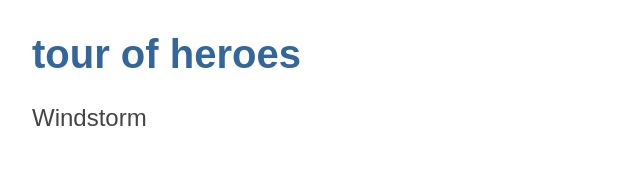
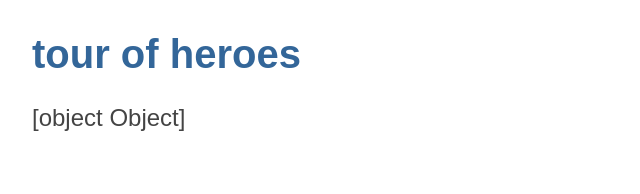
Before and after one commit to willgsw22/hero, an Angular app in the folder myHeroApp/angular-tour-of-heroes/: page / in a window 1280 px wide. Shown: the top 194 px of the page, without its empty margins (0-640 px from the left). Built offline with nearby package versions, Linux system fonts and the light colour scheme.

Commit message:
created a hero

```diff
--- a/myHeroApp/angular-tour-of-heroes/src/app/app.component.ts
+++ b/myHeroApp/angular-tour-of-heroes/src/app/app.component.ts
@@ -8,3 +8,7 @@ import { Component } from '@angular/core';
 export class AppComponent {
   title = 'tour of heroes';
 }
+export interface Hero {
+  id: number;
+  name: string;
+}
--- /dev/null
+++ b/myHeroApp/angular-tour-of-heroes/src/app/hero.ts
@@ -0,0 +1,4 @@
+export interface Hero {
+    id: 1;
+    name: 'Windstorm';
+  }
--- a/myHeroApp/angular-tour-of-heroes/src/app/heroes/heroes.component.ts
+++ b/myHeroApp/angular-tour-of-heroes/src/app/heroes/heroes.component.ts
@@ -1,4 +1,5 @@
 import { Component, OnInit } from '@angular/core';
+import { Hero } from '../hero';
 
 @Component({
   selector: 'app-heroes',
@@ -6,10 +7,14 @@ import { Component, OnInit } from '@angular/core';
   styleUrls: ['./heroes.component.css']
 })
 export class HeroesComponent implements OnInit {
+  hero: Hero = {
+    id: 1,
+    name: 'Windstorm'
+  };
 
   constructor() { }
 
   ngOnInit(): void {
   }
-  hero = 'Windstorm';
+
 }
```
